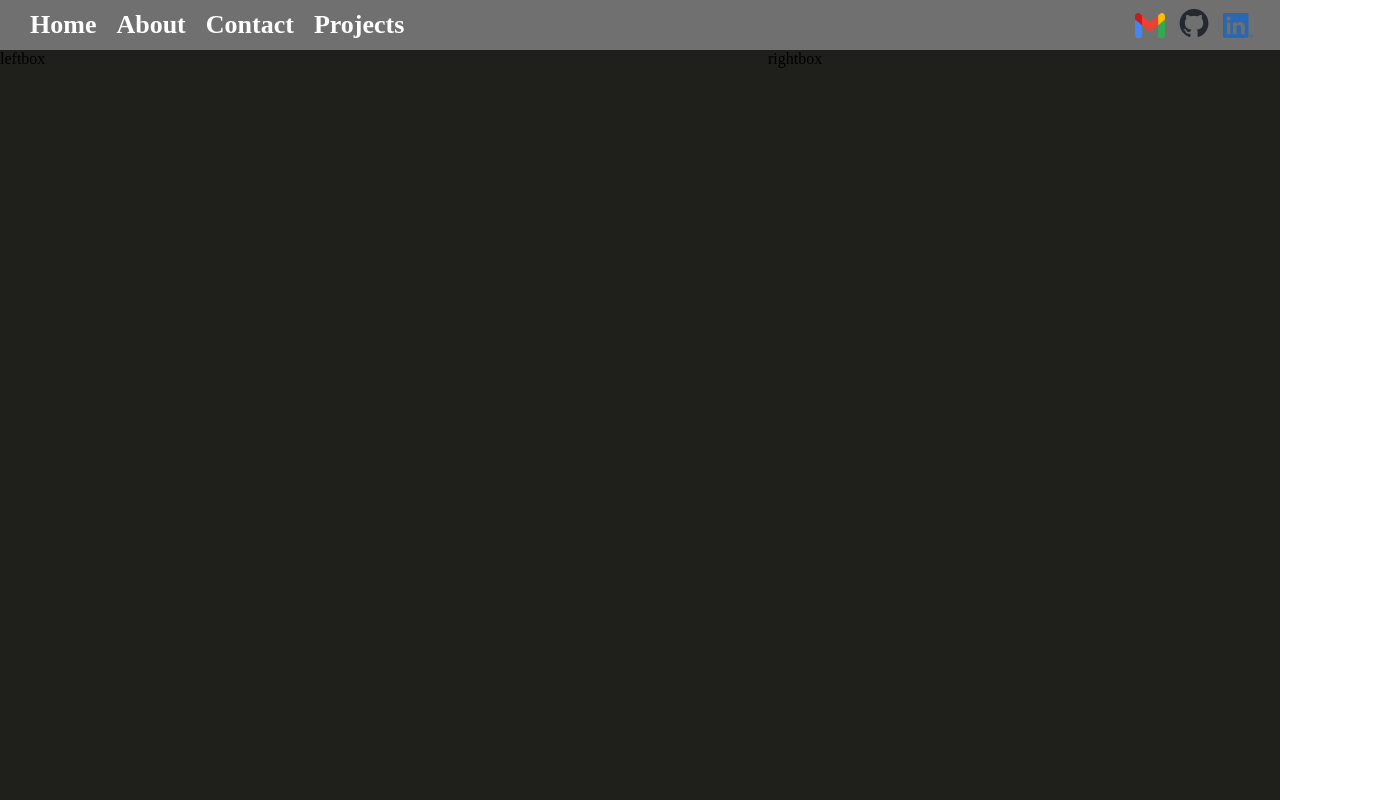
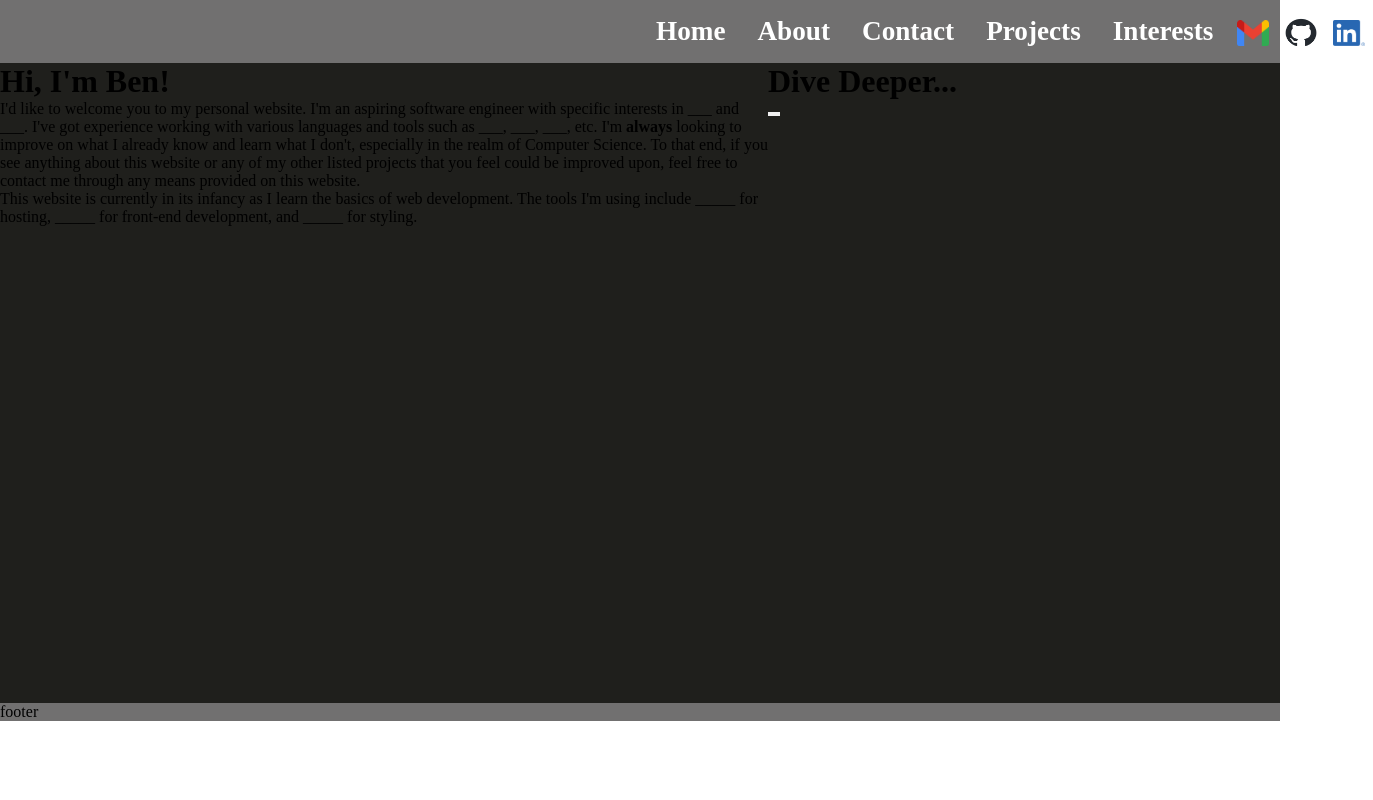
Before and after one commit to bwigswear/personalwebsite, a React (Vite) app: page / in a window 1280 px wide. Shown: the top 800 px of the page, 1373 px wide, since content can reach past the window. Built offline with nearby package versions, Linux system fonts and the light colour scheme.

Commit message:
more navbar stuff

```diff
--- a/src/components/NavButton.module.css
+++ b/src/components/NavButton.module.css
@@ -1,20 +1,21 @@
 .button {
-    font-size: 26px;
+    font-size: 1.7rem;
     font-weight: 800;
     font-family: times new roman, serif;
     color: #ffffff;
     background-color: transparent;
     cursor: pointer;
     border: none;
-    margin: 10px;
+    margin: 1rem;
 }
 
 .icon {
-    margin: 7px;
-    height: 25px;
-    width: 30px;
+    margin: 0.5rem;
+    height: 1.6rem;
+    width: 2rem;
 }
 
 [src*='git'] {
-    height: 30px;
+    height: 1.8rem;
+    margin-top: 0.4rem;
 }
--- a/src/components/NavHeader.jsx
+++ b/src/components/NavHeader.jsx
@@ -5,13 +5,14 @@ import NavButton from './NavButton';
 const NavHeader = () => {
     return (
         <nav className={classes.header}>
-            <ul className="internal-links">
+            <ul className={classes.internallinks}>
                 <NavButton text='Home'/>
                 <NavButton text='About'/>
                 <NavButton text='Contact'/>
                 <NavButton text='Projects'/>
+                <NavButton text='Interests'/>
             </ul>
-            <ul className="external-links">
+            <ul className={classes.externallinks}>
                 {/*<SettingsButton />*/}
                 <NavButton icon='../../images/gmailicon.png' />
                 <NavButton icon='../../images/github-mark.png' />
--- a/src/components/NavHeader.module.css
+++ b/src/components/NavHeader.module.css
@@ -1,22 +1,21 @@
 .header {
     background-color: #252222a5;
-    height: 50px;
     display: flex;
     align-items: center;
     justify-content: space-between;
-
-    padding: 10px 20px; /* Add padding for spacing */
 }
 
-.internal-links{
+.internallinks{
     display: flex;
     justify-content: center;
-    flex-grow: 1;
     list-style-type: none;
+    width: 50%;
+    margin-left: 40rem;
 }
 
-.external-links{
+.externallinks{
     display: flex;
     justify-content: flex-end;
-    margin-left: auto;
+    margin-top: 0.5rem;
+    margin-right: 2rem;
 }
--- a/src/components/homepage/ButtonList.jsx
+++ b/src/components/homepage/ButtonList.jsx
@@ -3,9 +3,9 @@ import classes from './ButtonList.module.css';//ex: className={classes.*}
 const ButtonList = () => {
     return (
         <ul>
-            <Button text='Programming Projects'/>
-            <Button text='Professional Interests'/>
-            <Button text='Personal Interests'/>
+            <button text='Programming Projects'/>
+            <button text='Professional Interests'/>
+            <button text='Personal Interests'/>
         </ul>
     );
 };
--- a/src/components/homepage/HomePageLeft.jsx
+++ b/src/components/homepage/HomePageLeft.jsx
@@ -4,8 +4,20 @@ const HomePageLeft = () =>{
 
     return (
         <div className={classes.leftbox}>
-
-            leftbox
+            <h1>Hi, I'm Ben!</h1>
+            <p>
+                I'd like to welcome you to my personal website. I'm an aspiring software engineer
+                with specific interests in ___ and ___. I've got experience working with various languages
+                and tools such as ___, ___, ___, etc. I'm <b>always</b> looking to improve on what I already
+                know and learn what I don't, especially in the realm of Computer Science. To that end, if
+                you see anything about this website or any of my other listed projects that you feel could
+                be improved upon, feel free to contact me through any means provided on this website.
+            </p>
+            <p>
+                This website is currently in its infancy as I learn the basics of web development. The tools I'm
+                using include _____ for hosting, _____ for front-end development, and _____ for
+                styling.
+            </p>
         </div>
     );
 };
--- a/src/components/homepage/HomePageLeft.module.css
+++ b/src/components/homepage/HomePageLeft.module.css
@@ -2,5 +2,5 @@
     background-color: #1f1f1c;
     float: left;
     width: 60%;
-    height: 1000px;
+    height: 40rem;
 }
--- a/src/components/homepage/HomePageRight.jsx
+++ b/src/components/homepage/HomePageRight.jsx
@@ -1,11 +1,13 @@
 import classes from './HomePageRight.module.css';
+import ButtonList from './ButtonList.jsx';
 
 const HomePageRight = () =>{
 
     return (
         <div className={classes.rightbox}>
 
-            rightbox
+            <h1>Dive Deeper...</h1>
+            <ButtonList/>
         </div>
     );
 };
--- a/src/components/homepage/HomePageRight.module.css
+++ b/src/components/homepage/HomePageRight.module.css
@@ -2,5 +2,5 @@
     background-color: #1f1f1c;
     float: right;
     width: 40%;
-    height: 1000px;
+    height: 40rem;
 }
```
